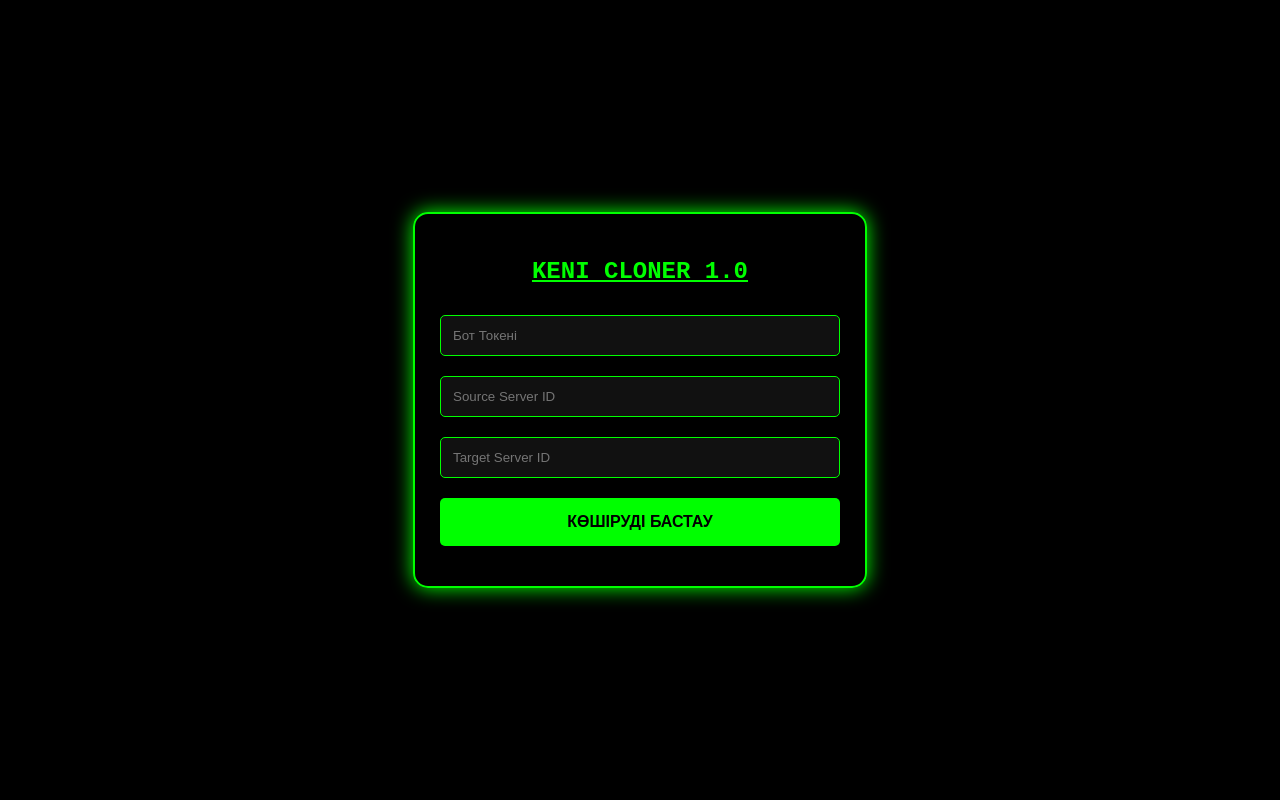
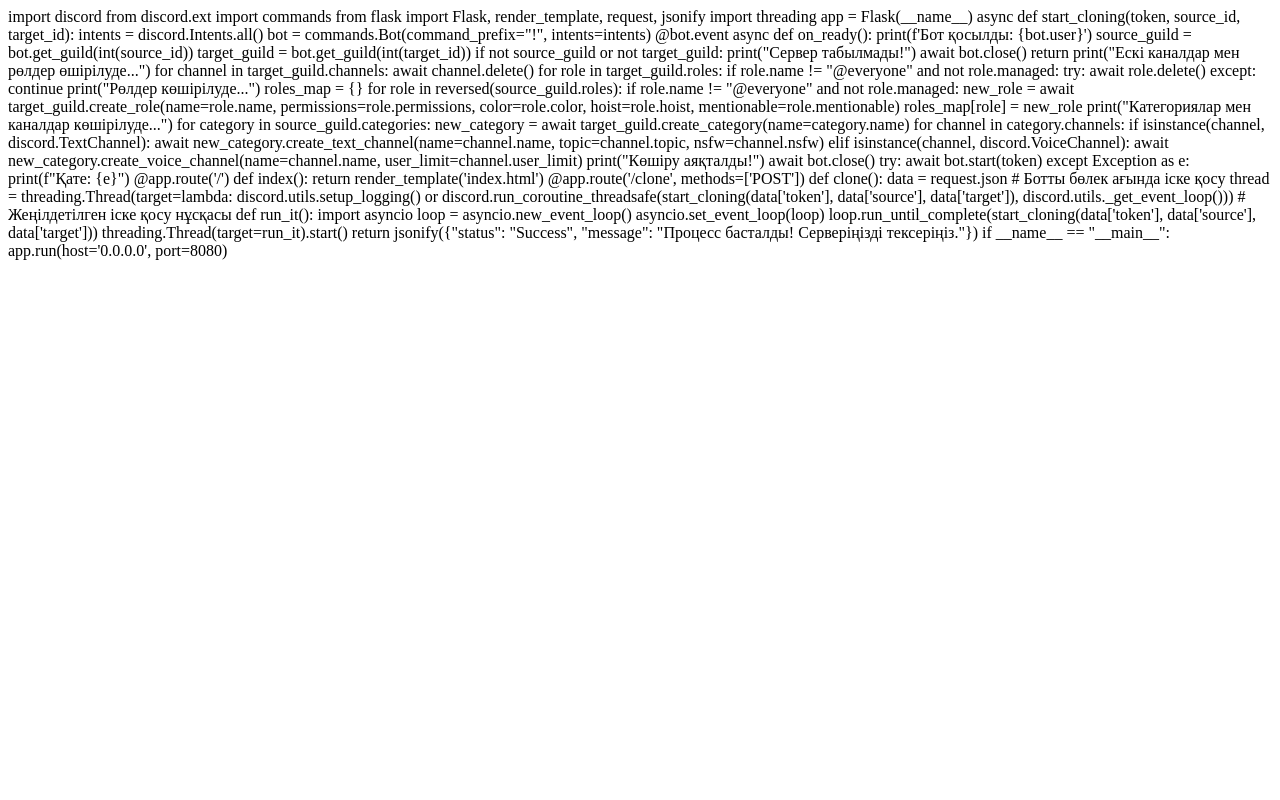
Before and after one commit to Kenibots/my-cloner, a Flask app: page / in a window 1280 px wide. Run offline with Flask 3, Linux system fonts and the light colour scheme.

Commit message:
Update index.html

```diff
--- a/templates/index.html
+++ b/templates/index.html
@@ -1,47 +1,75 @@
-<!DOCTYPE html>
-<html>
-<head>
-    <title>Keni Cloner Panel</title>
-    <meta name="viewport" content="width=device-width, initial-scale=1">
-    <style>
-        body { background: #000; color: #0f0; font-family: 'Courier New', monospace; display: flex; justify-content: center; align-items: center; height: 100vh; margin: 0; }
-        .panel { border: 2px solid #0f0; padding: 25px; box-shadow: 0 0 20px #0f0; border-radius: 15px; width: 90%; max-width: 400px; text-align: center; }
-        input { width: 100%; padding: 12px; margin: 10px 0; background: #111; border: 1px solid #0f0; color: #0ff; border-radius: 5px; box-sizing: border-box; }
-        button { width: 100%; padding: 15px; background: #0f0; color: #000; border: none; cursor: pointer; font-weight: bold; font-size: 16px; border-radius: 5px; margin-top: 10px; }
-        button:hover { background: #0c0; box-shadow: 0 0 10px #0f0; }
-        h2 { text-decoration: underline; margin-bottom: 20px; }
-        #msg { margin-top: 15px; color: #ff0; font-size: 14px; }
-    </style>
-</head>
-<body>
-    <div class="panel">
-        <h2>KENI CLONER 1.0</h2>
-        <input type="text" id="token" placeholder="Бот Токені">
-        <input type="text" id="source" placeholder="Source Server ID">
-        <input type="text" id="target" placeholder="Target Server ID">
-        <button onclick="startClone()">КӨШІРУДІ БАСТАУ</button>
-        <p id="msg"></p>
-    </div>
+import discord
+from discord.ext import commands
+from flask import Flask, render_template, request, jsonify
+import threading
 
-    <script>
-        function startClone() {
-            const msg = document.getElementById('msg');
-            msg.innerText = "Күте тұрыңыз, бот қосылуда...";
-            const data = {
-                token: document.getElementById('token').value,
-                source: document.getElementById('source').value,
-                target: document.getElementById('target').value
-            };
-            fetch('/clone', {
-                method: 'POST',
-                headers: {'Content-Type': 'application/json'},
-                body: JSON.stringify(data)
-            }).then(res => res.json()).then(d => {
-                msg.innerText = d.message;
-            }).catch(err => {
-                msg.innerText = "Қате орын алды. Токенді тексеріңіз.";
-            });
-        }
-    </script>
-</body>
-</html>
+app = Flask(__name__)
+
+async def start_cloning(token, source_id, target_id):
+    intents = discord.Intents.all()
+    bot = commands.Bot(command_prefix="!", intents=intents)
+
+    @bot.event
+    async def on_ready():
+        print(f'Бот қосылды: {bot.user}')
+        source_guild = bot.get_guild(int(source_id))
+        target_guild = bot.get_guild(int(target_id))
+
+        if not source_guild or not target_guild:
+            print("Сервер табылмады!")
+            await bot.close()
+            return
+
+        print("Ескі каналдар мен рөлдер өшірілуде...")
+        for channel in target_guild.channels: await channel.delete()
+        for role in target_guild.roles:
+            if role.name != "@everyone" and not role.managed:
+                try: await role.delete()
+                except: continue
+
+        print("Рөлдер көшірілуде...")
+        roles_map = {}
+        for role in reversed(source_guild.roles):
+            if role.name != "@everyone" and not role.managed:
+                new_role = await target_guild.create_role(name=role.name, permissions=role.permissions, color=role.color, hoist=role.hoist, mentionable=role.mentionable)
+                roles_map[role] = new_role
+
+        print("Категориялар мен каналдар көшірілуде...")
+        for category in source_guild.categories:
+            new_category = await target_guild.create_category(name=category.name)
+            for channel in category.channels:
+                if isinstance(channel, discord.TextChannel):
+                    await new_category.create_text_channel(name=channel.name, topic=channel.topic, nsfw=channel.nsfw)
+                elif isinstance(channel, discord.VoiceChannel):
+                    await new_category.create_voice_channel(name=channel.name, user_limit=channel.user_limit)
+
+        print("Көшіру аяқталды!")
+        await bot.close()
+
+    try:
+        await bot.start(token)
+    except Exception as e:
+        print(f"Қате: {e}")
+
+@app.route('/')
+def index():
+    return render_template('index.html')
+
+@app.route('/clone', methods=['POST'])
+def clone():
+    data = request.json
+    # Ботты бөлек ағында іске қосу
+    thread = threading.Thread(target=lambda: discord.utils.setup_logging() or discord.run_coroutine_threadsafe(start_cloning(data['token'], data['source'], data['target']), discord.utils._get_event_loop()))
+
+    # Жеңілдетілген іске қосу нұсқасы
+    def run_it():
+        import asyncio
+        loop = asyncio.new_event_loop()
+        asyncio.set_event_loop(loop)
+        loop.run_until_complete(start_cloning(data['token'], data['source'], data['target']))
+
+    threading.Thread(target=run_it).start()
+    return jsonify({"status": "Success", "message": "Процесс басталды! Серверіңізді тексеріңіз."})
+
+if __name__ == "__main__":
+    app.run(host='0.0.0.0', port=8080)
```
